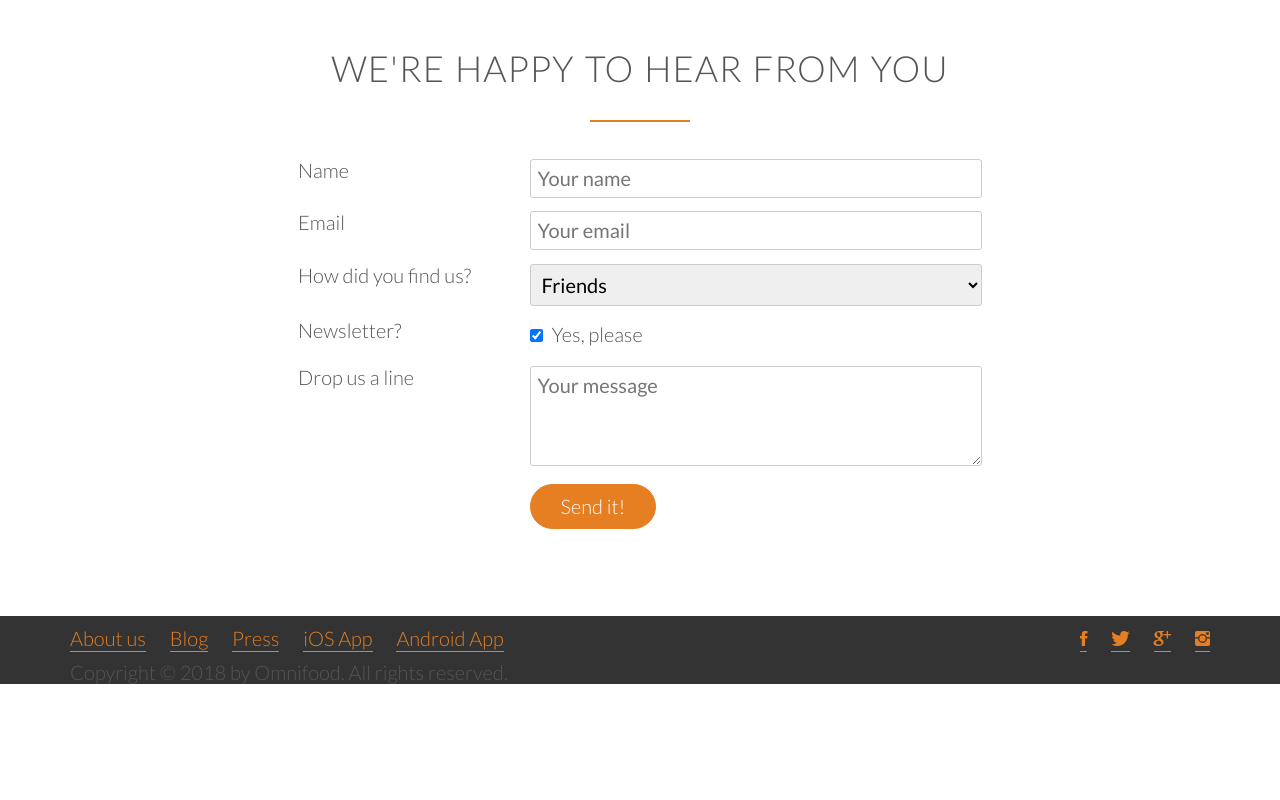
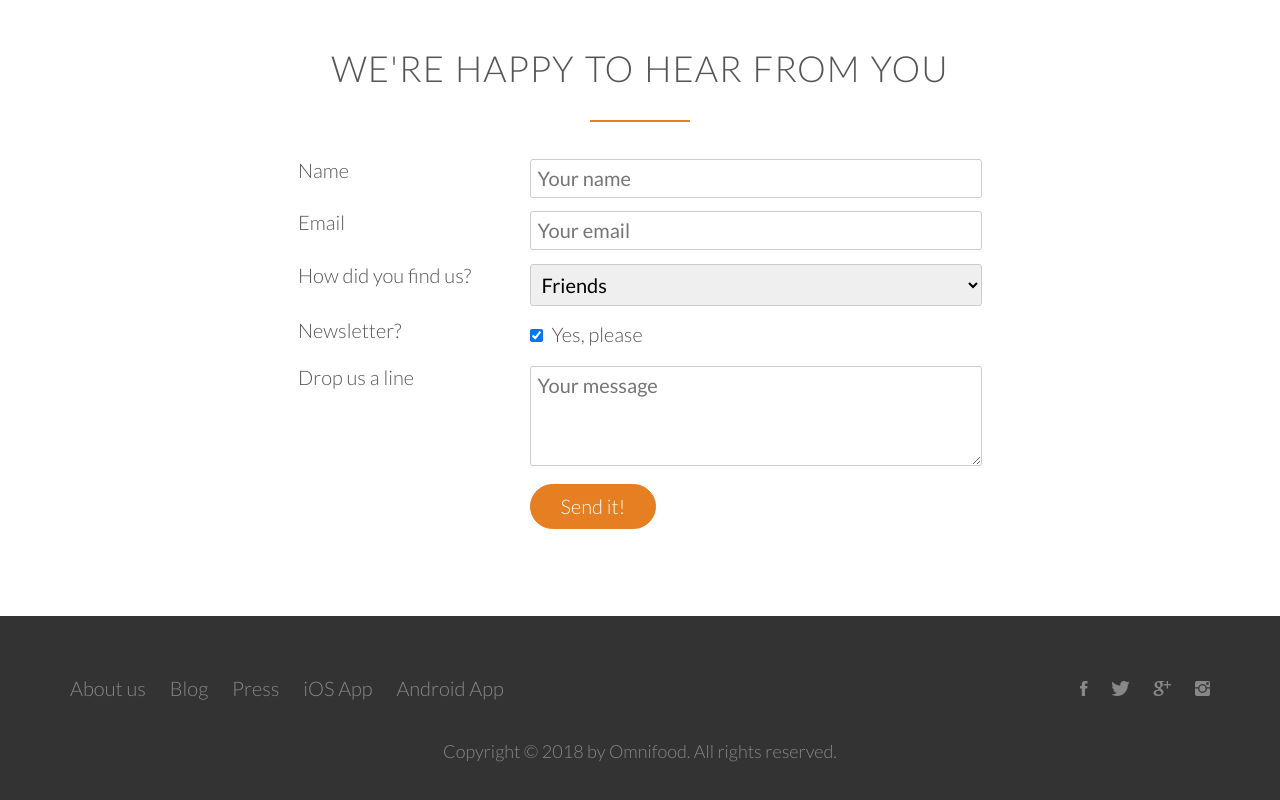
Before and after one commit to marcclange/OmnifoodProject, a plain HTML site: page index.html in a window 1280 px wide. Shown: the part 4692-5492 px from the top of the page. Before the commit the page ends 5376 px from the top, so only its background shows below. Drawn offline with Linux system fonts and the light colour scheme; files whose address does not match are found by name.

Commit message:
some more styles for the footer

```diff
--- a/resources/css/style.css
+++ b/resources/css/style.css
@@ -494,6 +494,7 @@ input[type=checkbox] {
 
 footer {
     background-color: #333;
+    padding: 50px;
 }
 
 .footer-nav {
@@ -516,3 +517,33 @@ footer {
 .social-links li:last-child {
     margin-right: 0;
 }
+
+.footer-nav li a:link,
+.footer-nav li a:visited,
+.social-links li a:link,
+.social-links li a:visited {
+    text-decoration: none;
+    border: 0;
+    color: #888;
+    transition: color 0.2s;
+}
+
+.footer-nav li a:hover,
+.footer-nav li a:active,
+.social-links li a:hover,
+.social-links li a:active {
+    color: #ddd;
+    transition: color 0.2s;
+}
+
+.social-links li a:link,
+.social-links li a:visited {
+
+}
+
+footer p {
+    color: #888;
+    text-align: center;
+    font-size: 90%;
+    margin-top: 30px;
+}
```
